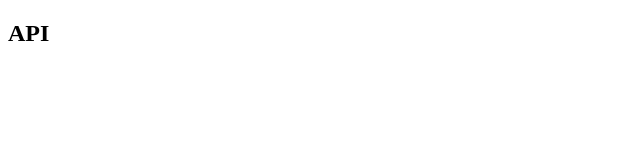
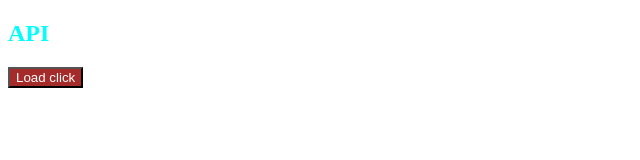
Before and after one commit to Engr-Jishan/33-API, a plain HTML site: page index.html in a window 1280 px wide. Shown: the whole page, without its empty margins (0-640 px from the left). Drawn offline with Linux system fonts and the light colour scheme.

Commit message:
second page

```diff
--- a/index.html
+++ b/index.html
@@ -6,11 +6,16 @@
     <meta http-equiv="X-UA-Compatible" content="IE=edge">
     <meta name="viewport" content="width=device-width, initial-scale=1.0">
     <title>APi</title>
+    <link rel="stylesheet" href="/style.css">
 </head>
 
 <body>
-    <h2>API</h2>
+    <div class="colour">
+        <h2>API</h2>
+        <button id="btn" onclick="loadData()">Load click</button>
+    </div>
     <script src="/note.js"></script>
+    <script src="/json.js"></script>
 </body>
 
 </html>
--- /dev/null
+++ b/json.js
@@ -0,0 +1,12 @@
+
+// function(loadClick) {
+//     fetch('https://jsonplaceholder.typicode.com/todos/1')
+//         .then(response => response.json())
+//         .then(json => console.log(json))
+// }
+
+function loadData() {
+    fetch('https://jsonplaceholder.typicode.com/todos/1')
+        .then(response => response.json())
+        .then(json => console.log(json))
+}
--- /dev/null
+++ b/style.css
@@ -0,0 +1,8 @@
+.colour {
+    color: aqua;
+}
+
+#btn {
+    background-color: brown;
+    color: white;
+}
```
Also changed, not shown: note.js (+16 -1 lines).
